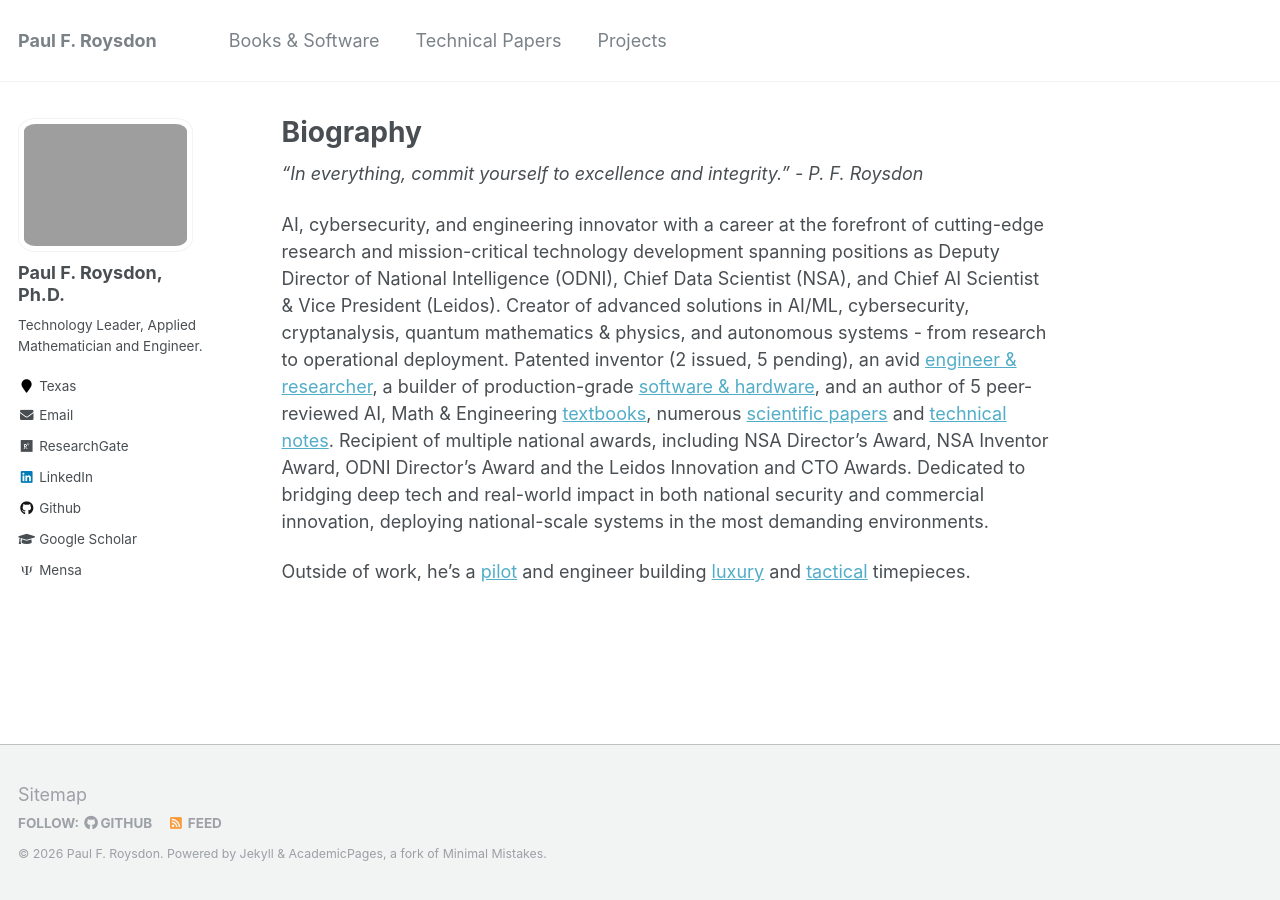
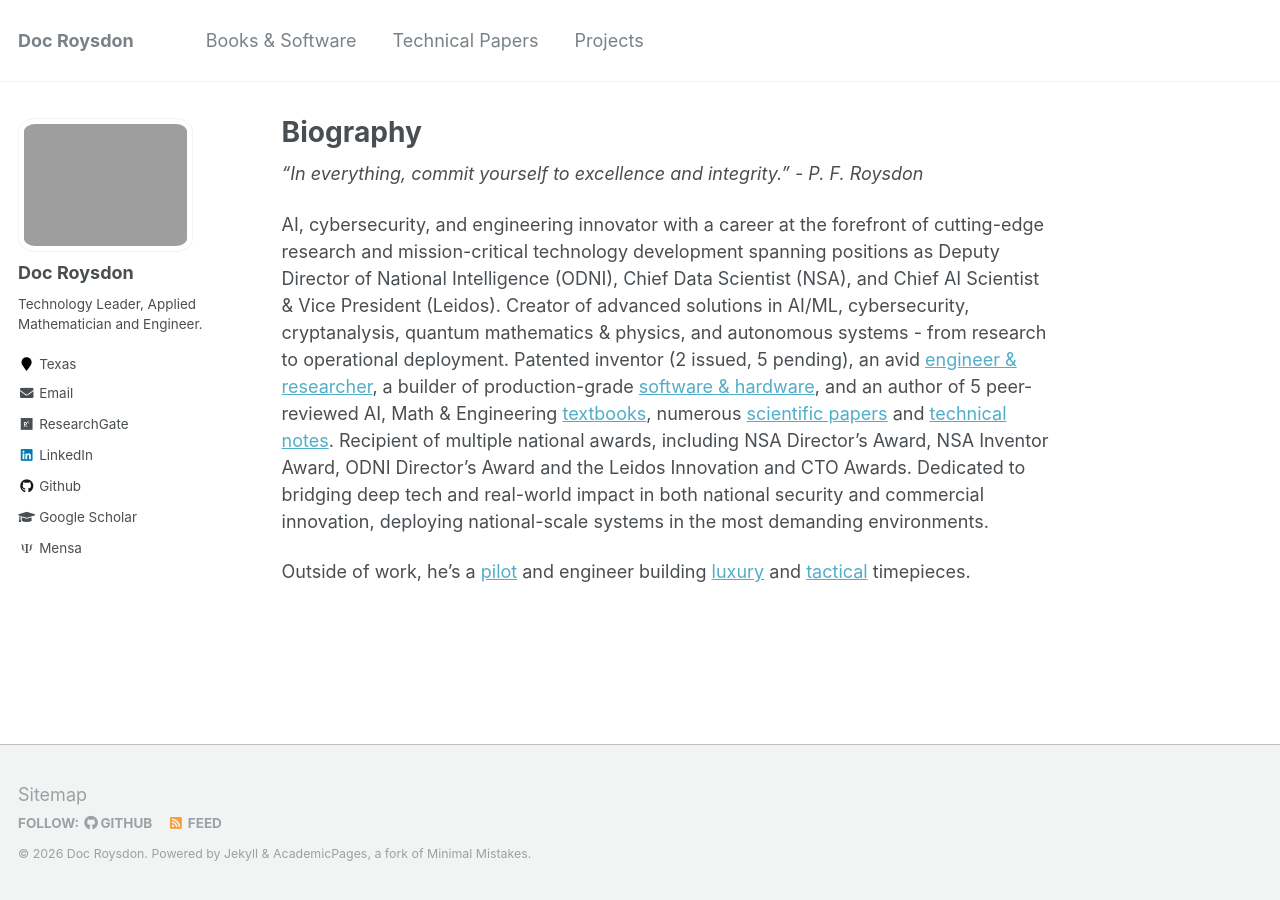
Before and after one commit to pfroysdon/pfroysdon.github.io, a Jekyll site: the page built from _pages/about.md, in a window 1280 px wide. Built offline with Jekyll 4.4.1, drawn with Linux system fonts in a browser that asks for light colours; some web fonts are replaced.

Commit message:
Update _config.yml

```diff
--- a/_config.yml
+++ b/_config.yml
@@ -7,9 +7,9 @@
 
 # Site Settings
 locale                   : "en-US"
-title                    : "Paul F. Roysdon"
+title                    : "Doc Roysdon"
 title_separator          : "-"
-name                     : &name "Paul F. Roysdon"
+name                     : &name "Doc Roysdon"
 description              : &description "Executive Technology Leader, Applied Mathematician and Engineer."
 url                      : https://pfroysdon.github.io # the base hostname & protocol for your site e.g. "https://mmistakes.github.io"
 baseurl                  : "" # the subpath of your site, e.g. "/blog"
@@ -80,14 +80,14 @@ analytics:
 
 # Site Author
 author:
-  name             : "Paul F. Roysdon, Ph.D."
+  name             : "Doc Roysdon"
   avatar           : "pitts5.png"
   bio              : "Technology Leader, Applied Mathematician and Engineer."
   location         : "Texas"
   employer         :
   pubmed           :
   googlescholar    : "https://scholar.google.com/citations?user=DITK574AAAAJ&hl=en"
-  email            : "roysdon@protonmail.com"
+  email            : "pfroysdon@protonmail.com"
   researchgate     : "https://www.researchgate.net/scientific-contributions/Paul-F-Roysdon-2130371119"
   uri              :
   bitbucket        :
```
